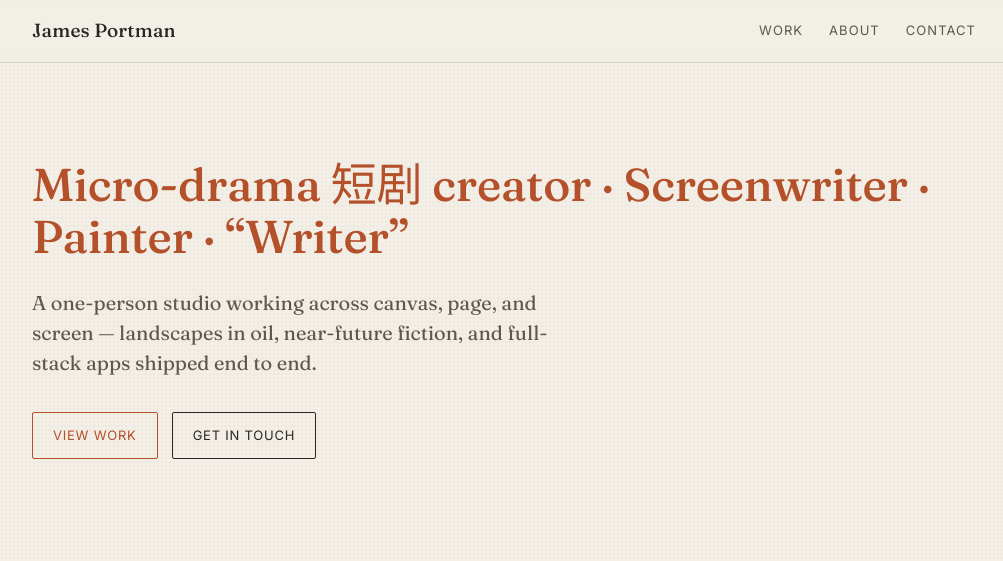
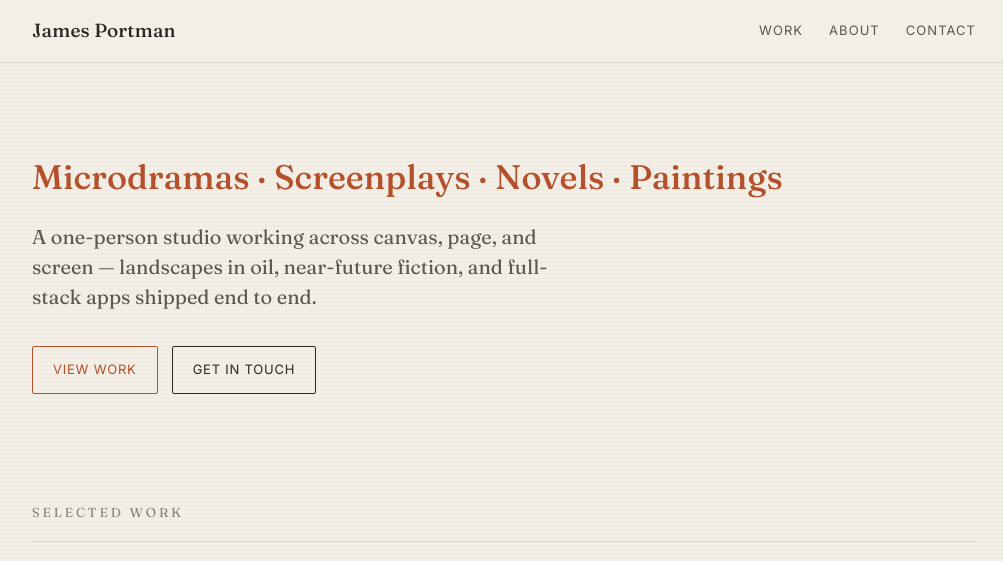
Before and after one commit to JamesPortman/portman.ca, a plain HTML site: page index.html in a window 1280 px wide. Shown: the top 561 px of the page, without its empty margins (136-1139 px from the left). Drawn offline with Linux system fonts and the light colour scheme.

Commit message:
Update hero tagline to Microdramas · Screenplays · Novels · Paintings

```diff
--- a/index.html
+++ b/index.html
@@ -48,7 +48,7 @@
 
   /* hero */
   header.hero{padding:96px 0 72px;}
-  .hero .tagline{margin:0;font-family:var(--serif);font-weight:500;font-size:clamp(24px,5vw,46px);line-height:1.12;letter-spacing:-0.005em;color:var(--accent);}
+  .hero .tagline{margin:0;font-family:var(--serif);font-weight:500;font-size:clamp(22px,4vw,34px);line-height:1.1;letter-spacing:0;color:var(--accent);}
   .hero .statement{margin-top:26px;max-width:560px;font-size:clamp(17px,2.6vw,20px);color:var(--ink-soft);font-family:var(--serif);font-weight:400;line-height:1.5;}
   .hero .cta{margin-top:34px;display:flex;gap:14px;flex-wrap:wrap;}
   .btn{display:inline-flex;align-items:center;gap:8px;font-size:13px;letter-spacing:0.06em;text-transform:uppercase;padding:12px 20px;border:1px solid var(--ink);border-radius:2px;transition:all .2s;}
@@ -123,7 +123,7 @@
 
 <header class="hero">
   <div class="wrap">
-    <h1 class="tagline">Micro-drama 短剧 creator · Screenwriter · Painter · “Writer”</h1>
+    <h1 class="tagline">Microdramas · Screenplays · Novels · Paintings</h1>
     <p class="statement">A one-person studio working across canvas, page, and screen — landscapes in oil, near-future fiction, and full-stack apps shipped end to end.</p>
     <div class="cta">
       <a class="btn accent" href="#work">View work</a>
```
